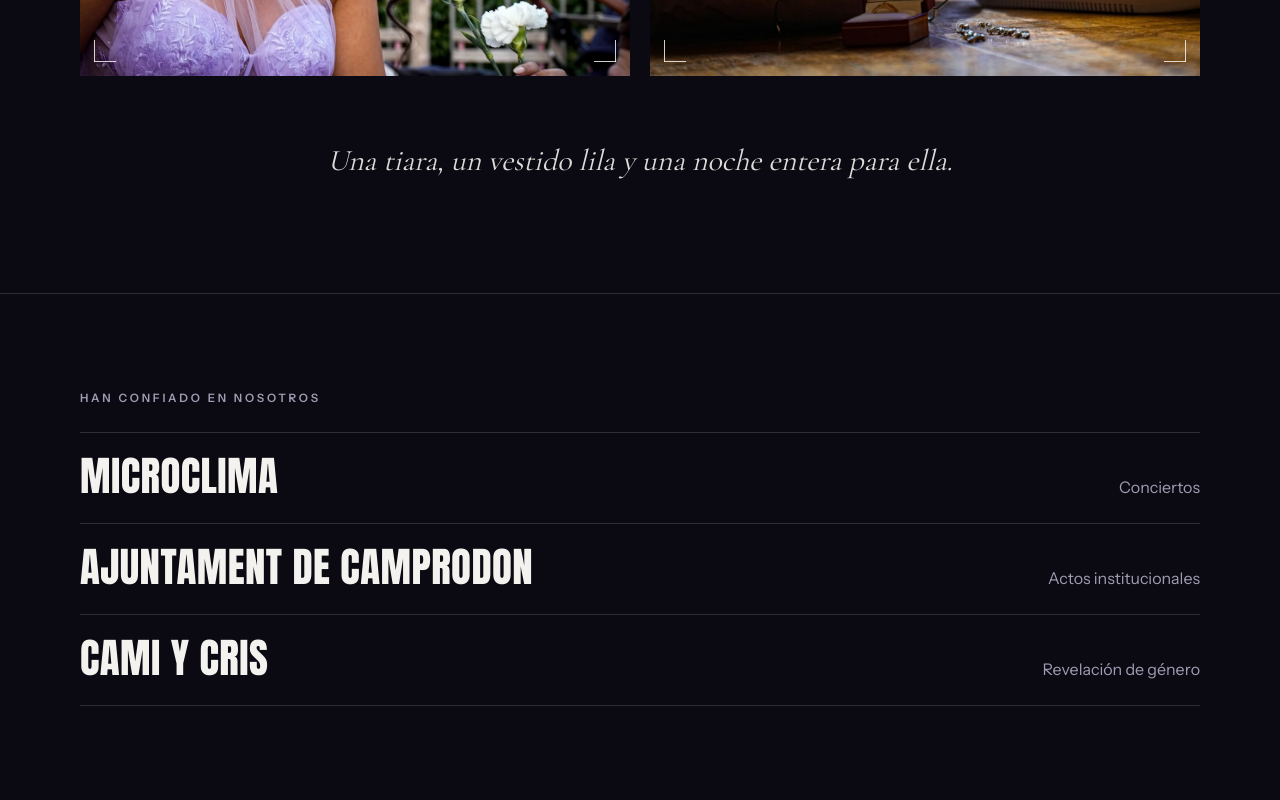
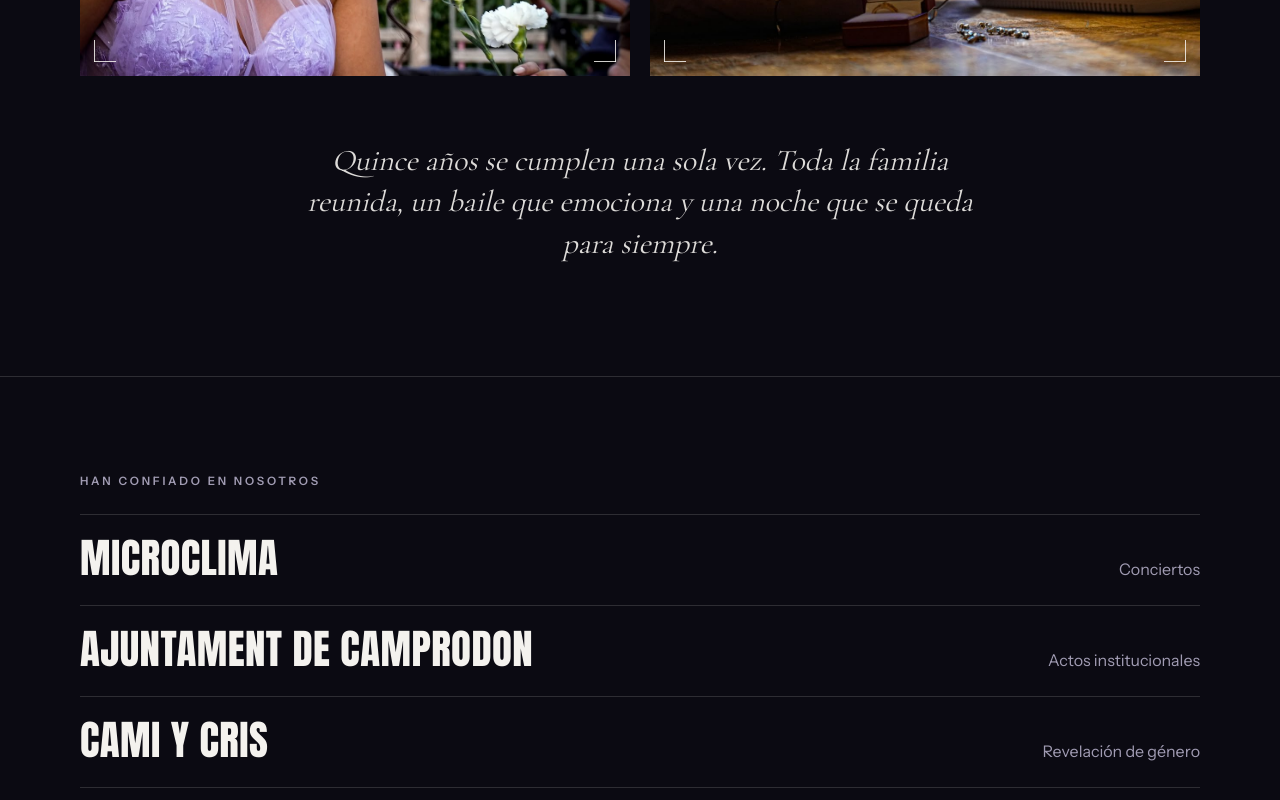
Before and after one commit to lalysabugueiro-wq/g-creation-web, a Next.js app: page /eventos in a window 1280 px wide. Shown: the part 6113-6913 px from the top of the page. Built offline with nearby package versions, Linux system fonts and the light colour scheme; no server answers; the database is empty.

Commit message:
Eventos: nuevo texto para Fiesta de 15
Co-Authored-By: Claude Opus 5.5 <noreply@anthropic.com>
Claude-Session: https://claude.ai/code/session_01Kw6SJ2YdE7xwiv1ZGeVrow

```diff
--- a/src/app/(site)/eventos/page.tsx
+++ b/src/app/(site)/eventos/page.tsx
@@ -231,7 +231,8 @@ export default async function EventosPage() {
         </div>
         <Reveal>
           <p className="mx-auto mt-12 max-w-2xl text-center font-serif text-2xl italic leading-snug text-fg/90 md:mt-16 md:text-3xl">
-            Una tiara, un vestido lila y una noche entera para ella.
+            Quince años se cumplen una sola vez. Toda la familia reunida, un baile que emociona y una noche que se
+            queda para siempre.
           </p>
         </Reveal>
       </section>
```
